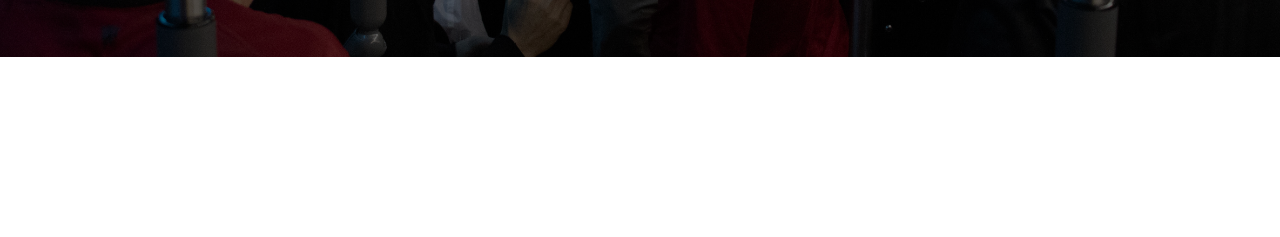
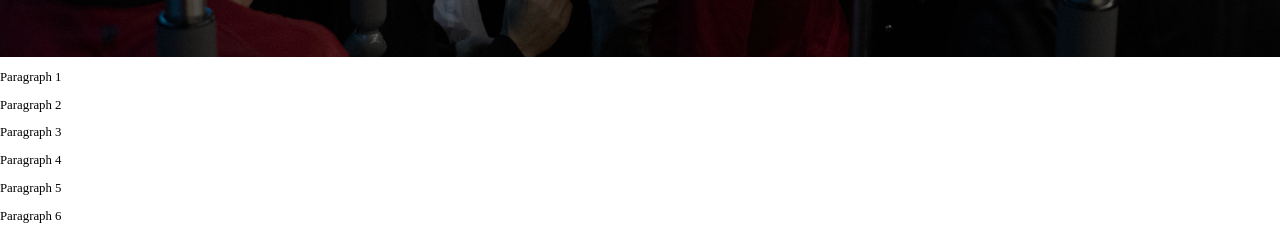
Before and after one commit to The-Diamondback-Lab/halloween-2019, a Next.js app: page / in a window 1280 px wide. Shown: the part 743-980 px from the top of the page. Before the commit the page ends 800 px from the top, so only its background shows below. Built offline with nearby package versions, Linux system fonts and the light colour scheme.

Commit message:
Added basic content component

```diff
--- /dev/null
+++ b/components/Content.jsx
@@ -0,0 +1,30 @@
+import React from 'react';
+import axios from 'axios';
+import Error from '../components/Error';
+
+export default class Content extends React.Component {
+  constructor(props) {
+    super(props);
+    this.state = { paragraphs: null };
+
+    axios.get(this.props.contentPath)
+      .then(resp => this.setState({
+        paragraphs: resp.data
+      }))
+      .catch(err => this.setState({ err }));
+  }
+
+  render() {
+    if (this.state.err) {
+      return <div>Oopsie Doopsie</div>;
+    } else if (!this.state.paragraphs) {
+      return <div></div>;
+    }
+
+    return (
+      <div id="article-content">
+        {this.state.paragraphs.map(para => (<p class="article-paragraph">{para}</p>))}
+      </div>
+    );
+  }
+}
--- a/pages/index.jsx
+++ b/pages/index.jsx
@@ -1,6 +1,7 @@
 import React from 'react';
 import Head from 'next/head';
 import Header from '../components/Header';
+import Content from '../components/Content';
 
 const Home = () => (
   <div id='home'>
@@ -10,6 +11,7 @@ const Home = () => (
     </Head>
 
     <Header dataPath='/data-header.json' />
+    <Content contentPath='/content.json' />
   </div>
 );
 
--- /dev/null
+++ b/public/content.json
@@ -0,0 +1,9 @@
+[
+  "Paragraph 1",
+  "Paragraph 2",
+  "Paragraph 3",
+  "Paragraph 4",
+  "Paragraph 5",
+  "Paragraph 6",
+  "Paragraph 7"
+]
```
